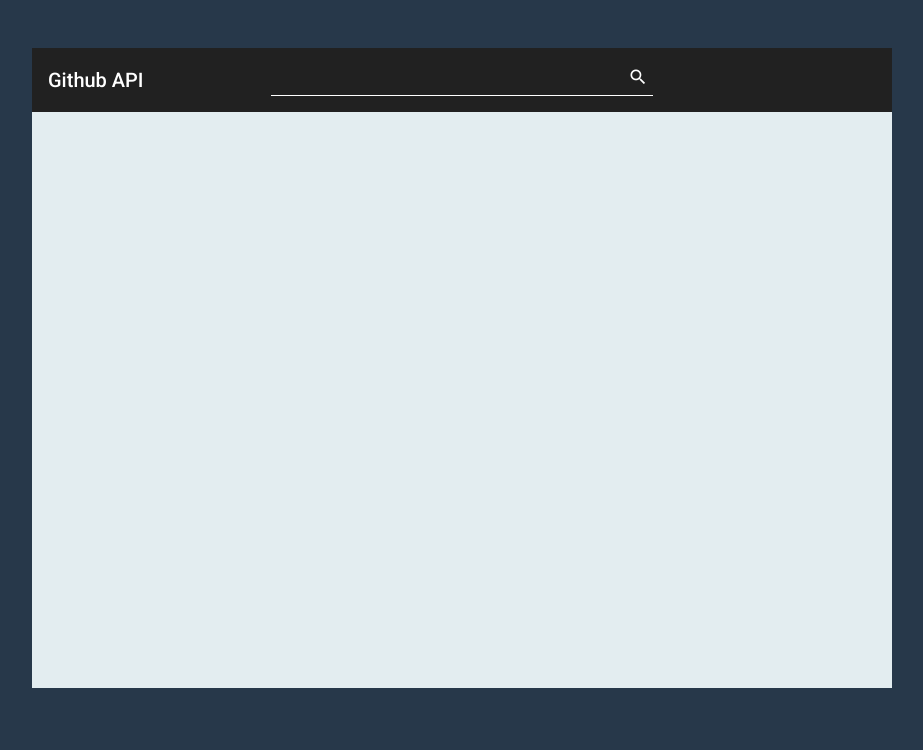
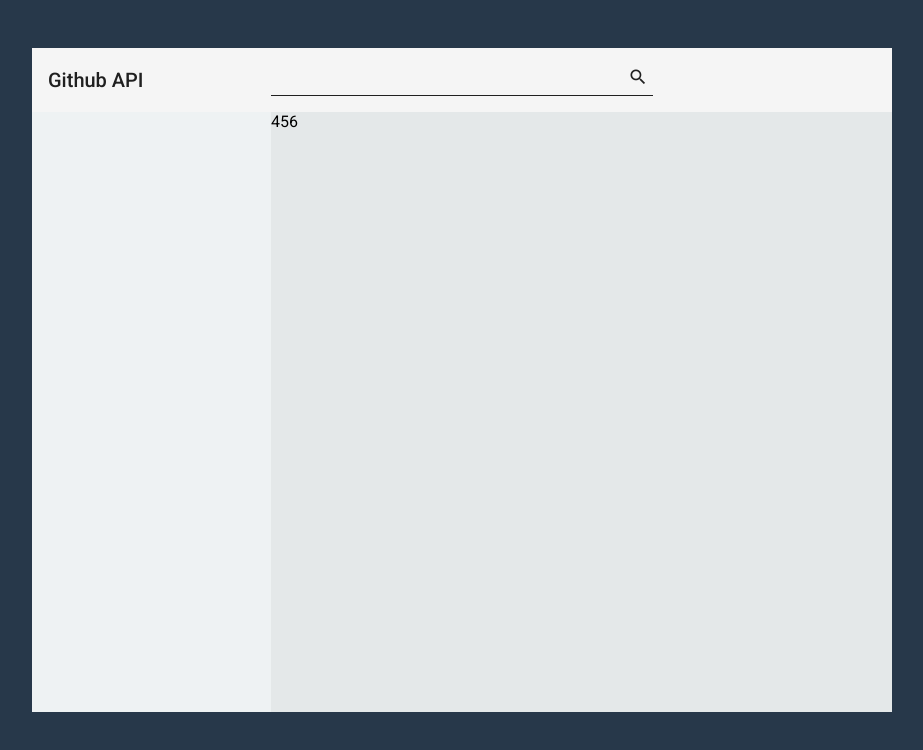
Before and after one commit to kine1991/github-api-angular-app, an Angular app: page / in a window 1280 px wide. Shown: the top 750 px of the page, without its empty margins (178-1101 px from the left). Built offline with nearby package versions, Linux system fonts and the light colour scheme.

Commit message:
fetch data from github api and render in sidebar

```diff
--- a/angular.json
+++ b/angular.json
@@ -28,7 +28,7 @@
               "src/assets"
             ],
             "styles": [
-              "./node_modules/@angular/material/prebuilt-themes/pink-bluegrey.css",
+              "./node_modules/@angular/material/prebuilt-themes/deeppurple-amber.css",
               "src/styles.scss"
             ],
             "scripts": []
--- a/src/app/app.module.ts
+++ b/src/app/app.module.ts
@@ -7,6 +7,7 @@ import { ProfileComponent } from './github/profile/profile.component';
 import { BrowserAnimationsModule } from '@angular/platform-browser/animations';
 import { AngularMaterialModule } from './angular-material.module';
 import { FormsModule, ReactiveFormsModule } from '@angular/forms';
+import { HttpClientModule } from '@angular/common/http';
 
 @NgModule({
   declarations: [
@@ -19,6 +20,7 @@ import { FormsModule, ReactiveFormsModule } from '@angular/forms';
     AngularMaterialModule,
     FormsModule,
     ReactiveFormsModule,
+    HttpClientModule,
     BrowserAnimationsModule
   ],
   providers: [],
--- a/src/app/github/profile/profile.component.html
+++ b/src/app/github/profile/profile.component.html
@@ -3,7 +3,7 @@
         <span class="header__label">Github API</span>
 
         <mat-form-field class="header__search">
-            <input matInput (keyup.enter)="onKey($event)" [(ngModel)]="playerName">
+            <input matInput (keyup.enter)="onKey($event)" [(ngModel)]="name">
             <button mat-icon-button matSuffix (click)="search()">
                 <mat-icon>search</mat-icon>
             </button>
@@ -12,5 +12,24 @@
         <span class="header__xx"></span>
     </mat-toolbar>
 
+    <div class="profile-content">
+        <div class="profile-content__sidebar">
+            <mat-list class="profile-content__list">
+                <!-- <div> -->
+                    <mat-list-item *ngFor="let profile of profiles" class="item">
+                        <div class="profile-content__image-container">
+                            <img class="image" [src]="profile.avatar_url" alt="">
+                        </div>
+                        <p class="profile-content__name">{{profile.login}}</p>
+                    </mat-list-item>
+                    <mat-divider></mat-divider>
+                <!-- </div> -->
+            </mat-list>
+        </div>
+        <div class="profile-content__body">
+            456
+        </div>
+    </div>
+
 
 </div>
--- a/src/app/github/profile/profile.component.scss
+++ b/src/app/github/profile/profile.component.scss
@@ -1,6 +1,6 @@
 .profile-container{
     max-width: 860px;
-    min-height: 80%;
+    min-height: 600px;
     background: #e3edf0;
     margin: 3rem auto;
 
@@ -27,3 +27,73 @@
         // justify-self: flex-end;
     }
 }
+
+.profile-content{
+    display: flex;
+    // align-self: stretch;
+    // height: 100%;
+    // background: honeydew;
+    height: 600px;
+
+
+    &__sidebar{
+        flex: 1;
+        background: #eef2f3;
+        // background: #eef2f3;
+        overflow: scroll;
+        padding: 1rem;
+    }
+
+    &__body{
+        flex: 3;
+        background: #e4e8e9;
+    }
+
+
+    &__list {
+        display: flex;
+        margin: .5rem 0;
+        // background: chartreuse;
+    }
+
+    &__image-container{
+        flex: 1;
+        // display: flex;
+        // justify-content: center;
+        // align-items: center;
+        // background-size: cover;
+        & > img{
+            width: 100%;
+        }
+        // border-radius: 50%
+
+        border-radius: 20px;
+        overflow: hidden;
+        border: khaki 1px solid;
+
+        // background-color: blue;
+
+    }
+
+    &__name{
+        flex: 3;
+        margin-left: 1rem;
+    }
+}
+
+mat-list-item{
+    margin: 1rem 0;
+}
+
+
+
+// .image{
+//     width: 100%;
+// }
+
+// .item{
+//     // display: flex;
+//     // justify-content: center;
+//     // align-items: center;
+//     background: chocolate;
+// }
--- a/src/app/github/profile/profile.component.ts
+++ b/src/app/github/profile/profile.component.ts
@@ -1,4 +1,12 @@
 import { Component, OnInit } from '@angular/core';
+import { HttpClient } from '@angular/common/http';
+import { environment } from 'src/environments/environment';
+
+interface ProfileResponse {
+  incomplete_results: boolean
+  items: []
+  total_count: number
+}
 
 @Component({
   selector: 'app-profile',
@@ -7,9 +15,12 @@ import { Component, OnInit } from '@angular/core';
 })
 export class ProfileComponent implements OnInit {
 
-  playerName
+  name
+  profiles
 
-  constructor() { }
+  constructor(
+    private http: HttpClient
+  ) { }
 
   ngOnInit() {
   }
@@ -18,11 +29,16 @@ export class ProfileComponent implements OnInit {
   onKey(event) {
     const inputValue = event.target.value;
     console.log(inputValue)
+    event.target.value = ''
   }
 
   search(){
-    console.log(this.playerName)
-    this.playerName = ''
+    // console.log(this.name)
+    this.http.get<ProfileResponse>(`${environment.url}${this.name}`).subscribe(items => {
+      console.log(items.items)
+      this.profiles = items.items;
+    })
+    this.name = ''
   }
 
 }
```
